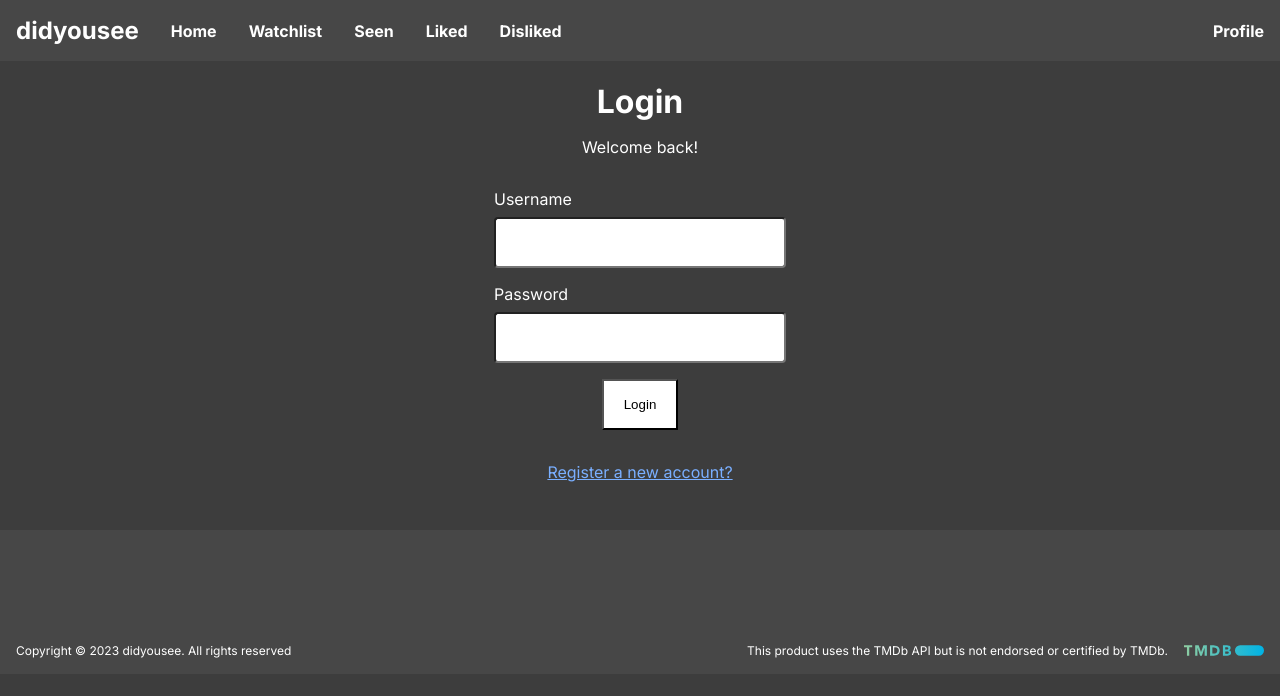
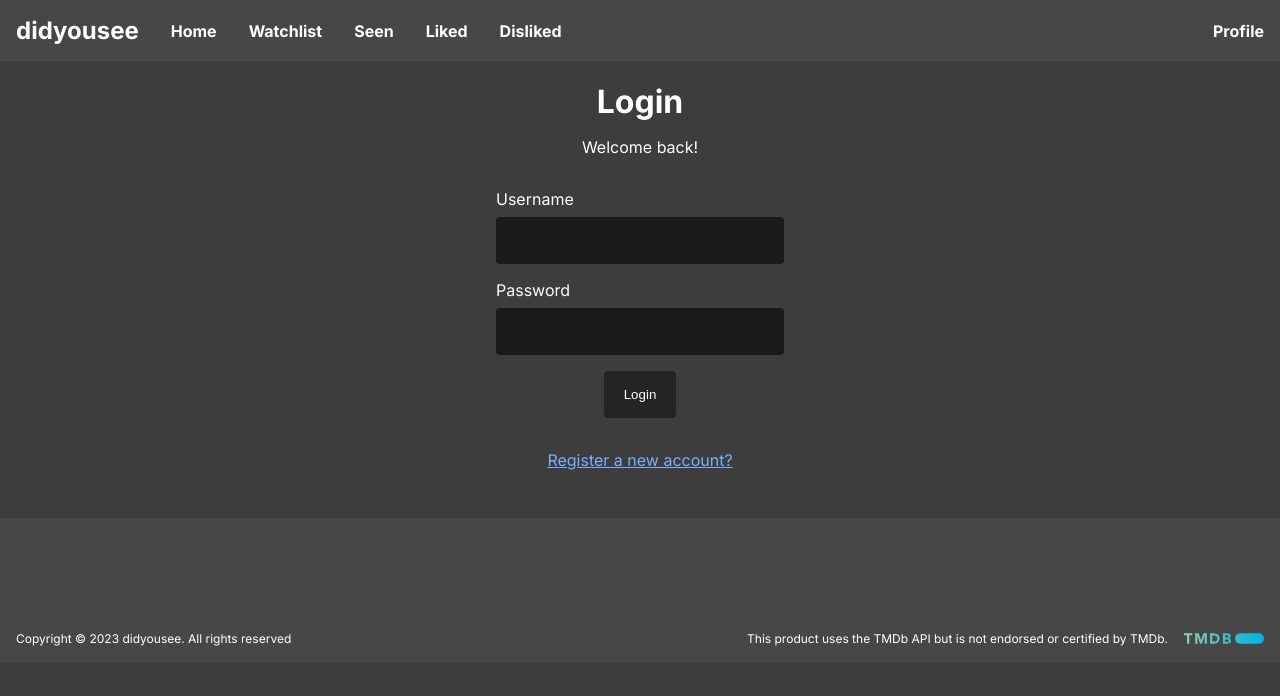
Before and after one commit to petrusmatiros/didyousee, a Vue app: page /login in a window 1280 px wide. Shown: the top 696 px of the page. Built offline with nearby package versions, Linux system fonts and the light colour scheme.

Commit message:
refactor: update css of credentials form

```diff
--- a/src/style.css
+++ b/src/style.css
@@ -57,8 +57,8 @@
   --margin-large-2: 2rem;
   /* Input */
   --input: hsl(0, 0%, 10%);
-  --input-text: hsl(0, 0%, 18%);
-  --input-focus: hsl(0, 0%, 16%);
+  --input-text: hsl(0, 0%, 8%);
+  --input-focus: hsl(0, 0%, 6%);
 }
 
 body {
@@ -383,22 +383,28 @@ label {
 }
 
 input[name="credentials"] {
+  caret-color: var(--fg);
+  color: var(--fg);
   margin-bottom: var(--margin-large);
   padding: var(--padding-large);
   width: 16rem;
   border-radius: var(--border-radius);
   outline: none;
+  border: none;
+  background-color: var(--input);
+}
+input[name="credentials"]:hover {
+  background-color: var(--input-text);
 }
 
 .credentials-submit-button {
-  background-color: var(--fg);
-  color: var(--black);
+  background-color: var(--main);
+  outline: none;
+  border: none;
+  color: var(--fg);
   padding: var(--padding-large) var(--padding-large-2);
   cursor: pointer;
   margin-bottom: var(--margin-large);
-}
-
-.credentials-link {
-  color: var(--fg);
+  border-radius: var(--border-radius);
 }
 /*  ================== Credentials END ================== */
```
